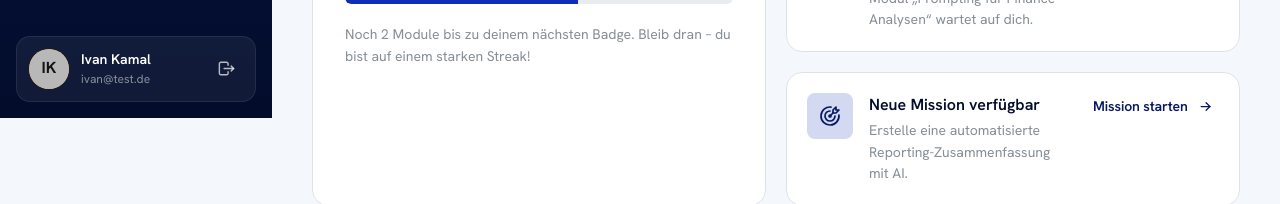
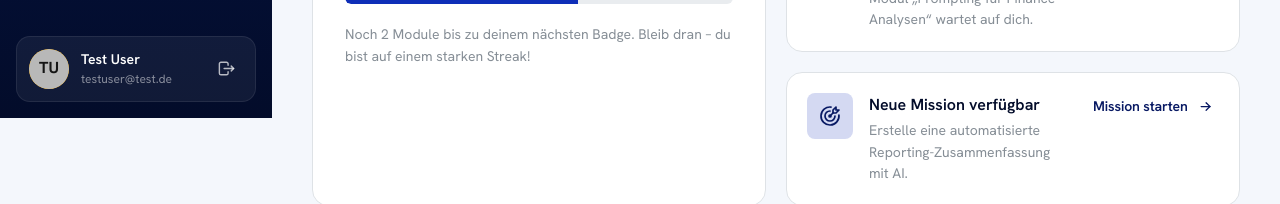
Before and after one commit to julius-k-schneider/AI-Facilitator-for-Finance-employee, a React (Vite) app in the folder frontend/: page / in a window 1280 px wide. Shown: the part 682-886 px from the top of the page. Built offline with nearby package versions, Linux system fonts and the light colour scheme; no server answers.

Commit message:
testuser

```diff
--- a/frontend/src/App.jsx
+++ b/frontend/src/App.jsx
@@ -38,10 +38,10 @@ const EMPTY_FORM = { password: '', email: '', first_name: '', last_name: '' }
 
 function App() {
   const [user, setUser] = useState({
-  first_name: 'Ivan',
-  last_name: 'Kamal',
-  username: 'ivan',
-  email: 'ivan@test.de'
+  first_name: 'Test',
+  last_name: 'User',
+  username: 'testuser',
+  email: 'testuser@test.de'
 })
   const [status, setStatus] = useState('loading')
   const [page, setPage] = useState('Home')
```
